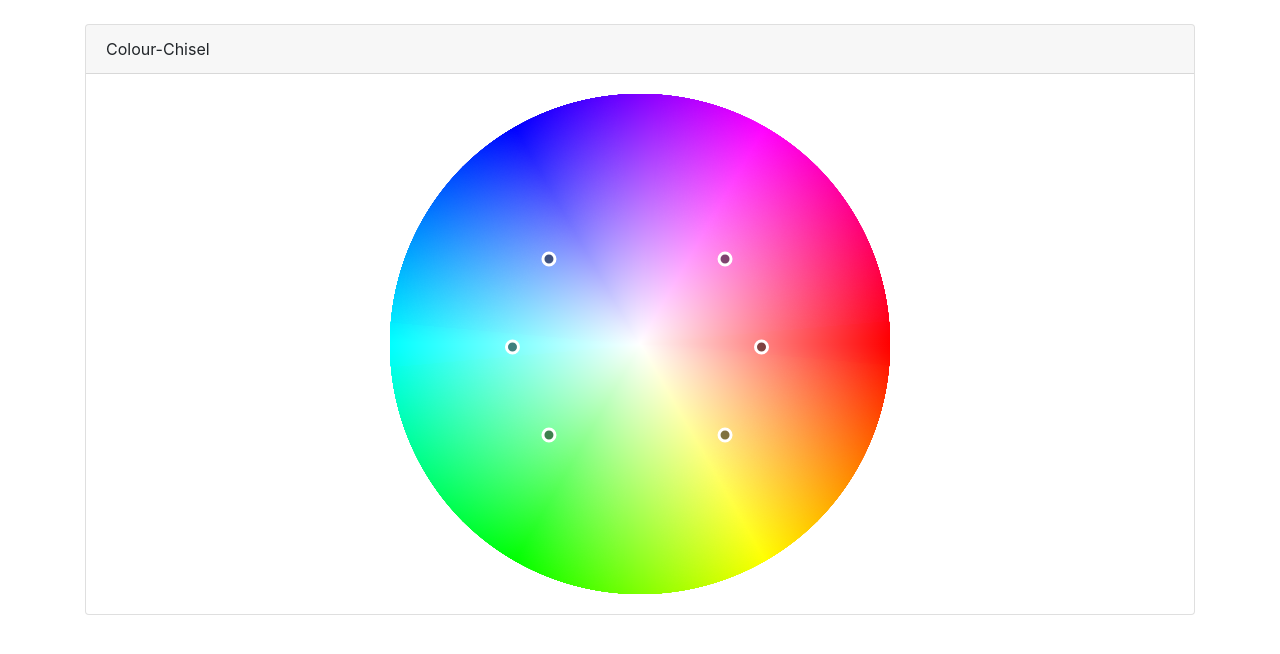
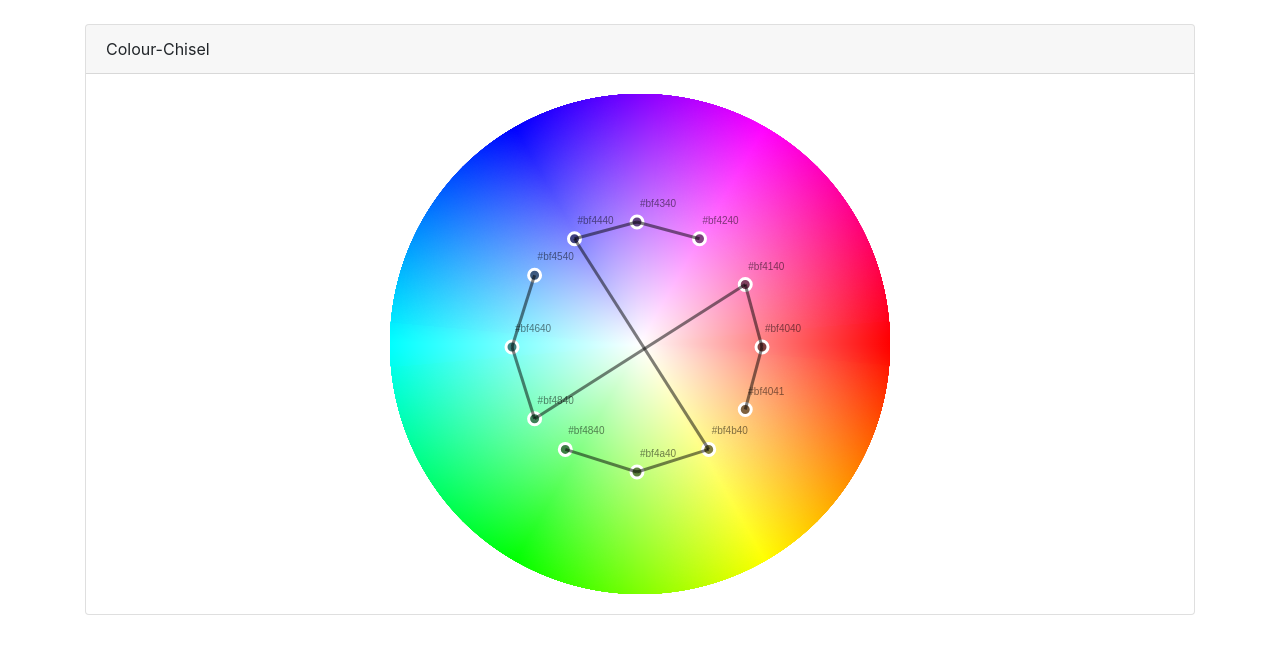
Before and after one commit to Metroxe/colour-chisel, a React (Create React App) app in the folder demo/: page / in a window 1280 px wide. Shown: the top 654 px of the page. Built offline with nearby package versions, Linux system fonts and the light colour scheme.

Commit message:
colour wheel with rotation working

```diff
--- a/demo/src/App.tsx
+++ b/demo/src/App.tsx
@@ -1,19 +1,19 @@
 import {Card, CardBody, CardHeader, Container} from "reactstrap";
 import React from "react";
 import ColourWheel from "./ColourWheel";
-import chroma from "chroma-js";
 
 // Standard 'S'
 // export const s0 = chroma("#c63939").hex();
 const radian = Math.PI/180;
-const s0 = chroma.hsl(0, 0.5, 0.5).hsl();
+const s0: [number, number, number] = [radian * 90, 0.5, 0.5];
 const [h, s, l]: [number, number, number] = s0;
-const s1: [number, number, number] = [h + 45 * radian, s, l];
-const s2: [number, number, number] = [h - 45 * radian, s, l];
-const s3: [number, number, number] = [h + 180 * radian, s, l];
-const s4: [number, number, number] = [h + 225 * radian, s, l];
-const s5: [number, number, number] = [h + 135 * radian, s, l];
-const sPath: Array<[number, number, number]> = [s0, s1, s2, s3, s4, s5];
+const s1: [number, number, number] = [h + 30 * radian, s, l];
+const s2: [number, number, number] = [h - 30 * radian, s, l];
+const s3: [number, number, number] = [h + 145 * radian, s, l];
+const s4: [number, number, number] = [h + 180 * radian, s, l];
+const s5: [number, number, number] = [h + 215 * radian, s, l];
+const sPath: Array<[number, number, number]> = [s2, s0, s1, s5, s4, s3];
+const sPath2: Array<[number, number, number]> = sPath.map(([h, s, l]) => [h - radian * 90, s, l]);
 
 const App: React.FC = () => {
 	return (
@@ -23,7 +23,8 @@ const App: React.FC = () => {
 				<CardBody className="justify-content-center align-items-center d-flex">
 				<ColourWheel
 					inputs={[
-						sPath
+						sPath,
+						sPath2,
 					]}
 				/>
 				</CardBody>
--- a/demo/src/ColourWheel.tsx
+++ b/demo/src/ColourWheel.tsx
@@ -13,6 +13,7 @@ const ColourWheel: React.FC<IProps> = ({inputs, style}) => {
 	function draw() {
 		const current = canvas.current;
 		let ctx  = null as any;
+		let lastCoord: [number, number] | undefined;
 
 		function plot([h, s, l]: [number, number, number]) {
 
@@ -34,7 +35,17 @@ const ColourWheel: React.FC<IProps> = ({inputs, style}) => {
 			ctx.closePath();
 			ctx.fill();
 			ctx.stroke();
-			// ctx.fillText([h, s, l].toString(), x, y - 12)
+			// draw line
+			if (lastCoord) {
+				ctx.beginPath();
+				ctx.moveTo(x - 3, y + 3);
+				ctx.lineTo(lastCoord[0] - 3,lastCoord[1] + 3);
+				ctx.fillStyle = 'rgba(0, 0, 0, 0.5)';
+				ctx.strokeStyle = 'rgba(0, 0, 0, 0.5)';
+				ctx.stroke();
+			}
+			ctx.fillText(chroma.hsl(h, s, l).hex(), x, y - 12);
+			lastCoord = [x, y]
 		}
 
 		if (current) {
@@ -76,7 +87,10 @@ const ColourWheel: React.FC<IProps> = ({inputs, style}) => {
 				ctx.arc(cx, cy, radius, 0, Math.PI * 2, true);
 				ctx.closePath();
 				ctx.fill();
-				inputs.forEach(hArr => hArr.forEach(plot))
+				inputs.forEach(hArr => {
+					lastCoord = undefined;
+					hArr.forEach(plot)
+				})
 			}
 		}
 	}
```
